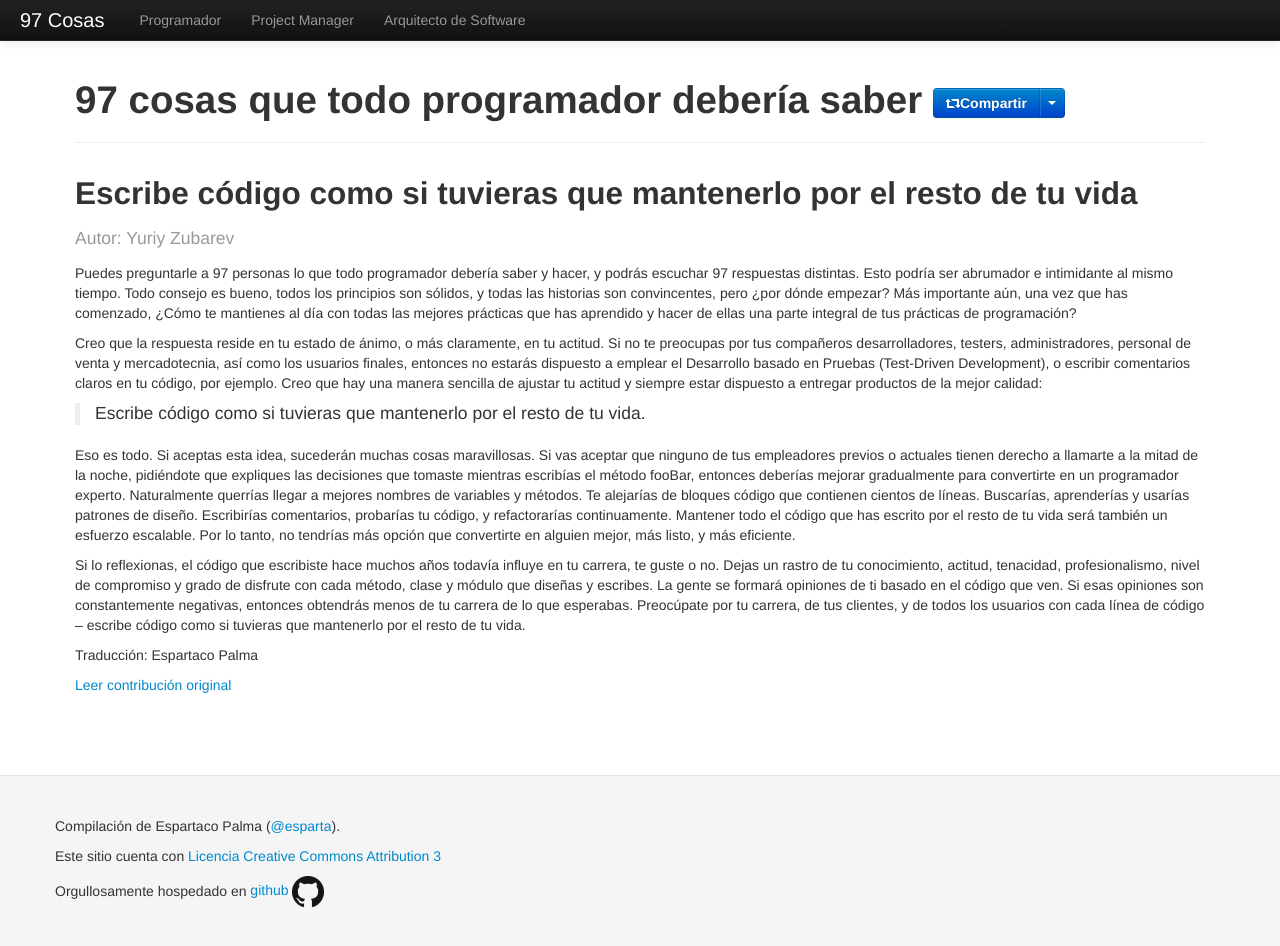
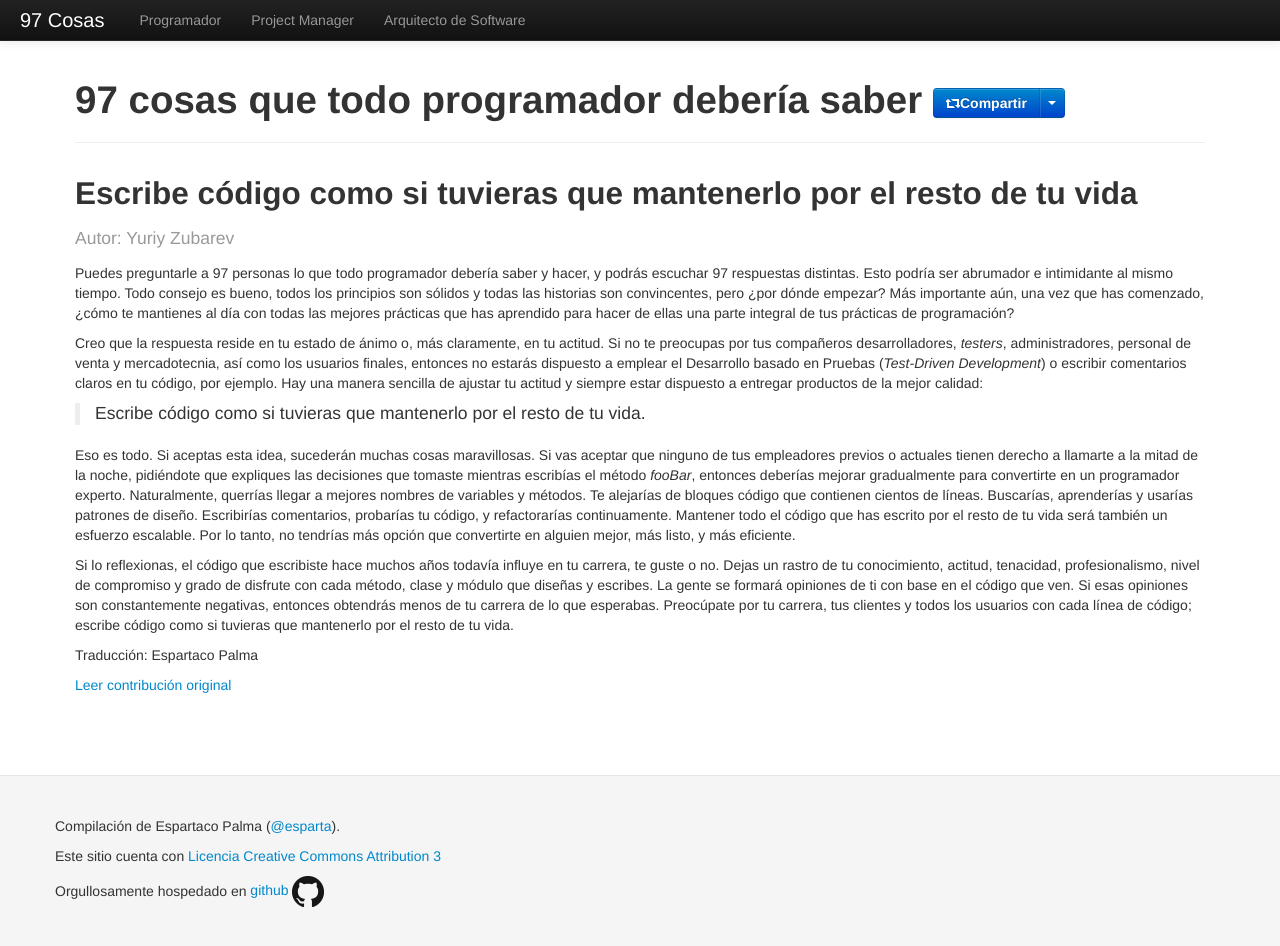
Before and after one commit to esparta/97cosas, a Jekyll site: the page built from programador/escribe-codigo-mantenerlo-por-vida.md, in a window 1280 px wide and 948 px high. Built offline with Jekyll 4.4.1, drawn with Linux system fonts in a browser that asks for light colours; comment, search, counter and statistics services are not loaded.

Commit message:
Spelling corrections on escribe-codigo-mantenerlo-por-vida

```diff
--- a/programador/escribe-codigo-mantenerlo-por-vida.md
+++ b/programador/escribe-codigo-mantenerlo-por-vida.md
@@ -10,28 +10,28 @@
 Puedes preguntarle a 97 personas lo que todo programador debería saber y
 hacer, y podrás escuchar 97 respuestas distintas. Esto podría ser
 abrumador e intimidante al mismo tiempo. Todo consejo es bueno, todos
-los principios son sólidos, y todas las historias son convincentes, pero
-¿por dónde empezar? Más importante aún, una vez que has comenzado, ¿Cómo
-te mantienes al día con todas las mejores prácticas que has aprendido y
-hacer de ellas una parte integral de tus prácticas de programación?
+los principios son sólidos y todas las historias son convincentes, pero
+¿por dónde empezar? Más importante aún, una vez que has comenzado, ¿cómo
+te mantienes al día con todas las mejores prácticas que has aprendido
+para hacer de ellas una parte integral de tus prácticas de programación?
 
-Creo que la respuesta reside en tu estado de ánimo, o más claramente, en
+Creo que la respuesta reside en tu estado de ánimo o, más claramente, en
 tu actitud. Si no te preocupas por tus compañeros desarrolladores,
-testers, administradores, personal de venta y mercadotecnia, así como
+_testers_, administradores, personal de venta y mercadotecnia, así como
 los usuarios finales, entonces no estarás dispuesto a emplear el
-Desarrollo basado en Pruebas (Test-Driven Development), o escribir
-comentarios claros en tu código, por ejemplo. Creo que hay una manera
-sencilla de ajustar tu actitud y siempre estar dispuesto a entregar
-productos de la mejor calidad:
+Desarrollo basado en Pruebas (_Test-Driven Development_) o escribir
+comentarios claros en tu código, por ejemplo. Hay una manera sencilla
+de ajustar tu actitud y siempre estar dispuesto a entregar productos
+de la mejor calidad:
 
 > Escribe código como si tuvieras que mantenerlo por el resto de tu vida.
 
 Eso es todo. Si aceptas esta idea, sucederán muchas cosas maravillosas.
 Si vas aceptar que ninguno de tus empleadores previos o actuales tienen
 derecho a llamarte a la mitad de la noche, pidiéndote que expliques las
-decisiones que tomaste mientras escribías el método fooBar, entonces
+decisiones que tomaste mientras escribías el método _fooBar_, entonces
 deberías mejorar gradualmente para convertirte en un programador
-experto. Naturalmente querrías llegar a mejores nombres de variables y
+experto. Naturalmente, querrías llegar a mejores nombres de variables y
 métodos. Te alejarías de bloques código que contienen cientos de líneas.
 Buscarías, aprenderías y usarías patrones de diseño. Escribirías
 comentarios, probarías tu código, y refactorarías continuamente.
@@ -43,8 +43,8 @@
 influye en tu carrera, te guste o no. Dejas un rastro de tu
 conocimiento, actitud, tenacidad, profesionalismo, nivel de compromiso y
 grado de disfrute con cada método, clase y módulo que diseñas y
-escribes. La gente se formará opiniones de ti basado en el código que
+escribes. La gente se formará opiniones de ti con base en el código que
 ven. Si esas opiniones son constantemente negativas, entonces obtendrás
-menos de tu carrera de lo que esperabas. Preocúpate por tu carrera, de
-tus clientes, y de todos los usuarios con cada línea de código --
-escribe código como si tuvieras que mantenerlo por el resto de tu vida.
+menos de tu carrera de lo que esperabas. Preocúpate por tu carrera, tus
+clientes y todos los usuarios con cada línea de código; escribe código
+como si tuvieras que mantenerlo por el resto de tu vida.
```
